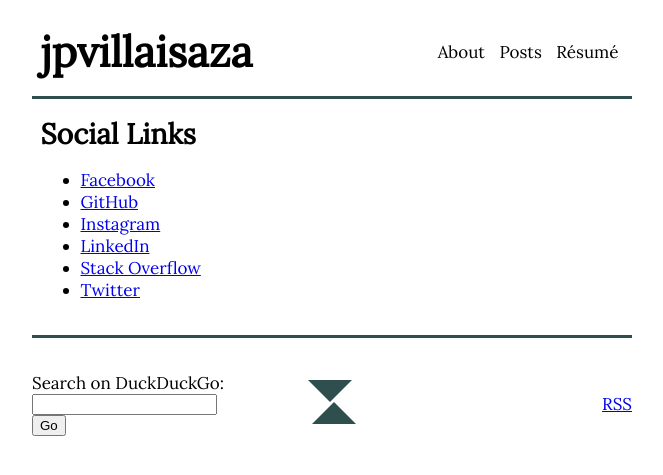
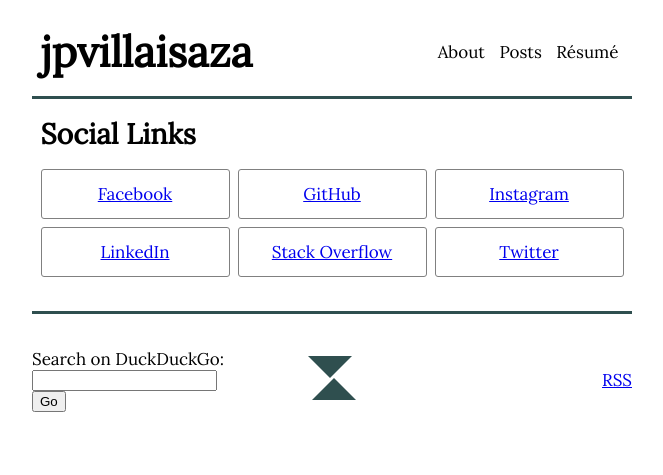
Before and after one commit to jpvillaisaza/jpvillaisaza.github.io, a Jekyll site: the page built from about.html, in a window 1280 px wide. Shown: the top 475 px of the page, without its empty margins (308-971 px from the left). Built offline with Jekyll 4.4.1, drawn with Linux system fonts in a browser that asks for light colours.

Commit message:
Add styles to social links

```diff
--- a/_sass/main.scss
+++ b/_sass/main.scss
@@ -173,3 +173,28 @@
 .center {
   text-align: center;
 }
+
+/* */
+
+.social-links {
+  padding: 0;
+  list-style: none;
+  display: grid;
+  grid-column-gap: 8px;
+  grid-row-gap: 8px;
+  grid-template-columns: 1fr 1fr;
+}
+
+.social-links-item {
+  border-radius: 3px;
+  border: thin solid $color-02;
+  min-height: 48px;
+  display: grid;
+  place-items: center;
+}
+
+@media (min-width: 512px) {
+  .social-links {
+    grid-template-columns: 1fr 1fr 1fr;
+  }
+}
--- a/about.html
+++ b/about.html
@@ -5,9 +5,9 @@
 
 <section>
   <h2>Social Links</h2>
-  <ul>
+  <ul class="social-links">
     {% for item in site.data.address %}
-    <li>
+    <li class="social-links-item">
       <a href="{{ item.url }}">
         {{ item.title }}
       </a>
```
